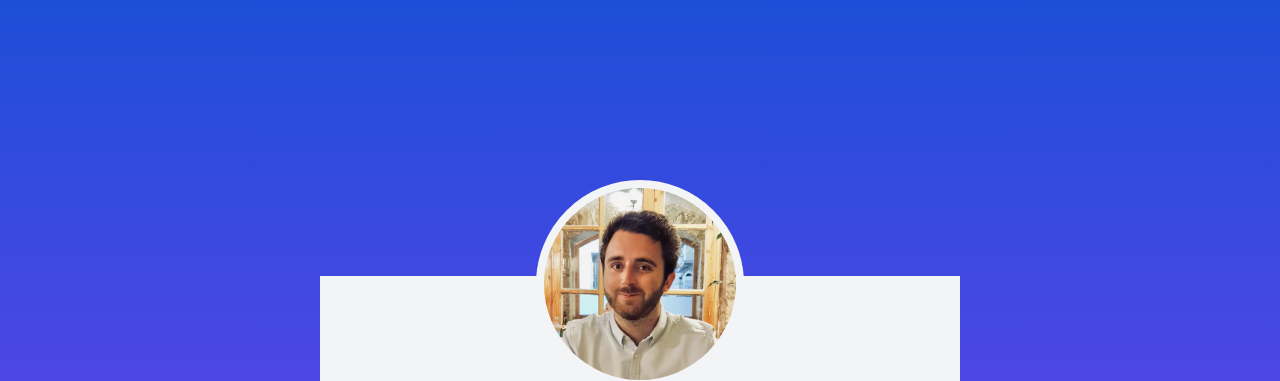
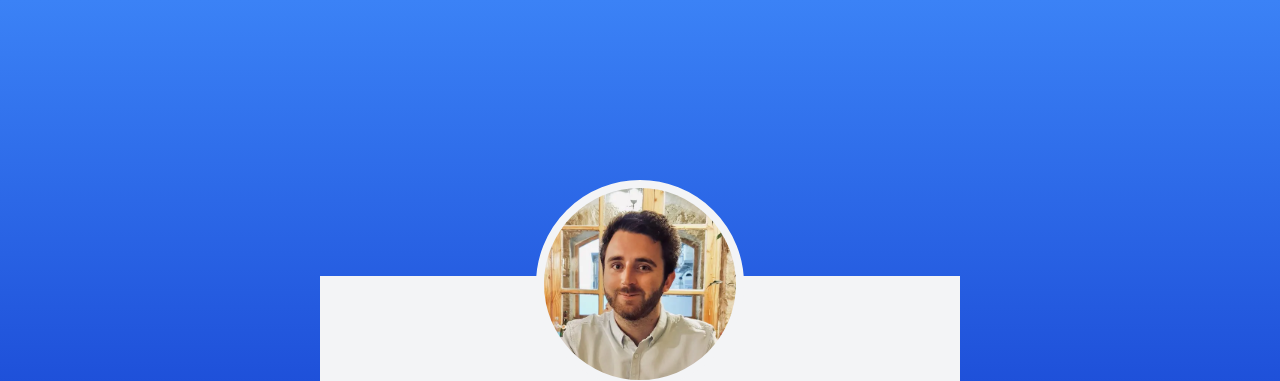
Before and after one commit to jamesrwhite/website, a website: page src/index.html in a window 1280 px wide. Shown: the top 381 px of the page. Drawn offline with nearby package versions, Linux system fonts and the light colour scheme; files that its build step writes are made by us from their sources.

Commit message:
Tweak gradient

```diff
--- a/src/index.html
+++ b/src/index.html
@@ -7,7 +7,7 @@
     <title>James White</title>
 </head>
 
-<body class="h-full flex bg-gradient-to-b from-blue-700 via-indigo-600 to-purple-900">
+<body class="h-full flex bg-gradient-to-b from-blue-500 via-blue-700 to-blue-900">
     <div class="container bg-gray-100 max-w-screen-sm m-auto">
         <picture>
             <source srcset="img/me.webp" type="image/webp">
```
